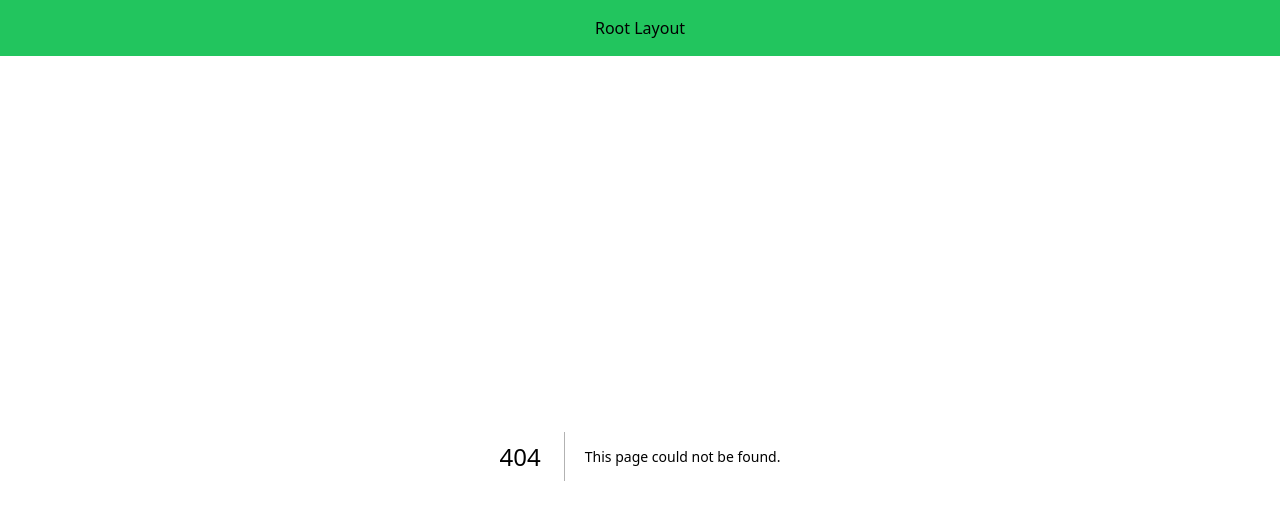
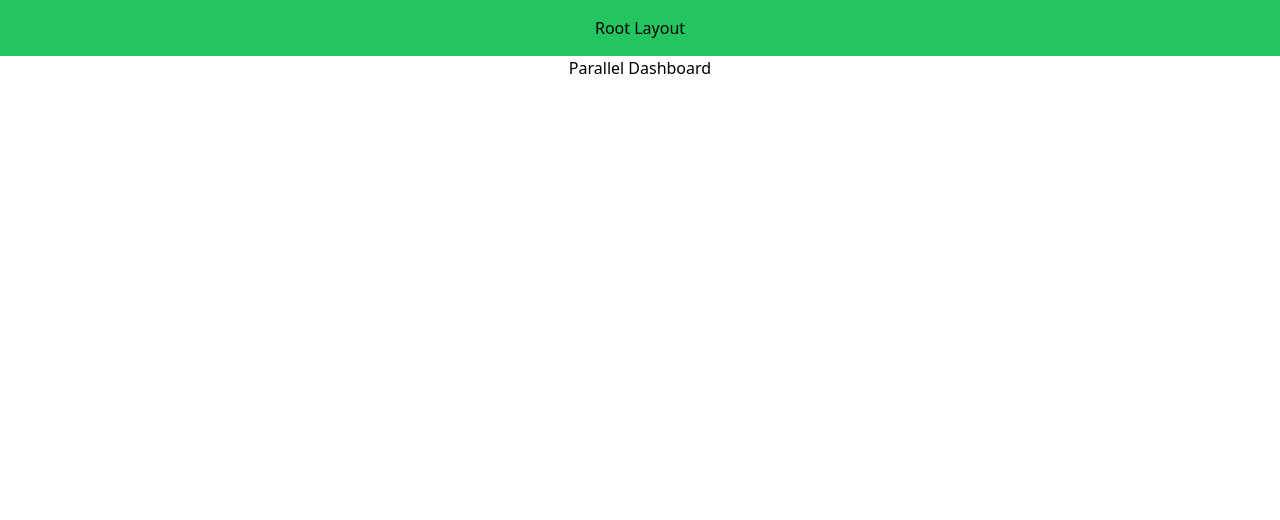
Before and after one commit to AmirmahdiMonzavi/next, a Next.js app: page /parallel-dashboard in a window 1280 px wide. Before the commit this address had no page. Shown: the top 520 px of the page. Built offline with nearby package versions, Linux system fonts and the light colour scheme.

Commit message:
feat(routes): add parallel-dashboard route

```diff
--- /dev/null
+++ b/app/parallel-dashboard/page.tsx
@@ -0,0 +1,3 @@
+export default function () {
+  return <h1 className="text-center">Parallel Dashboard</h1>;
+}
```
